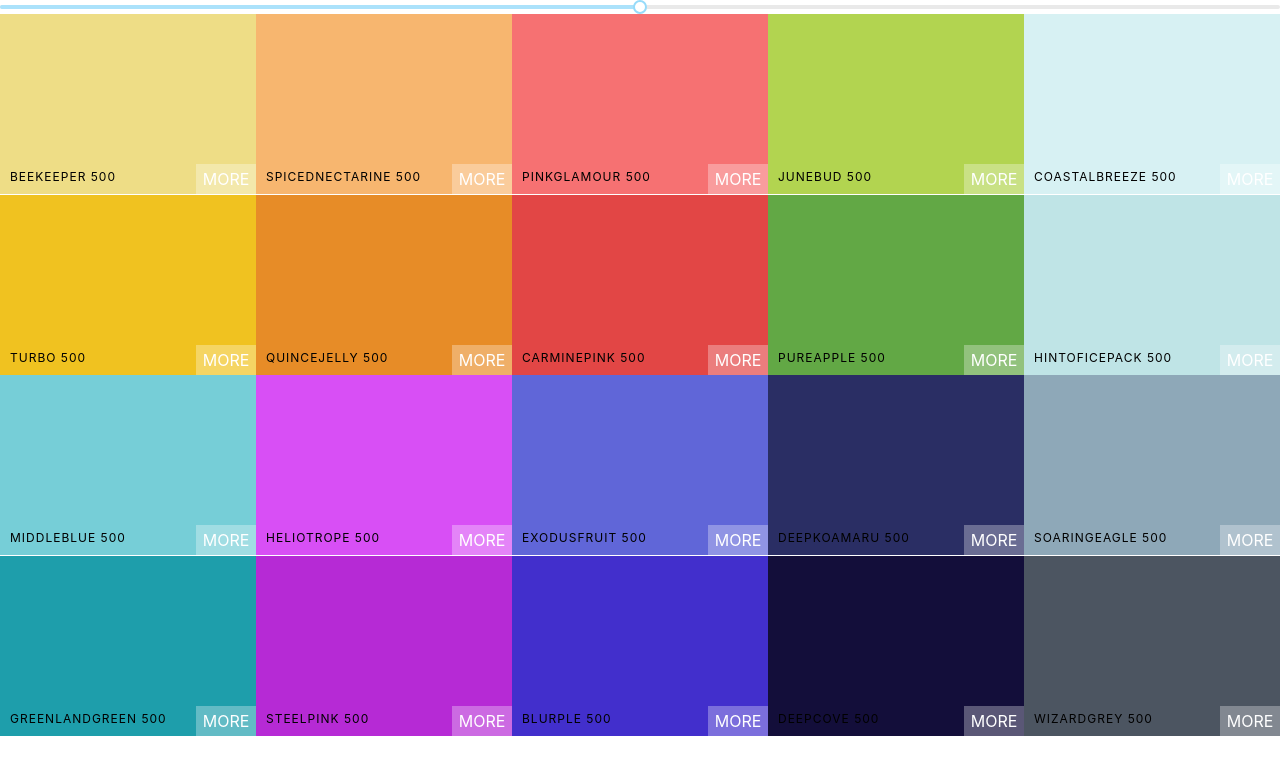
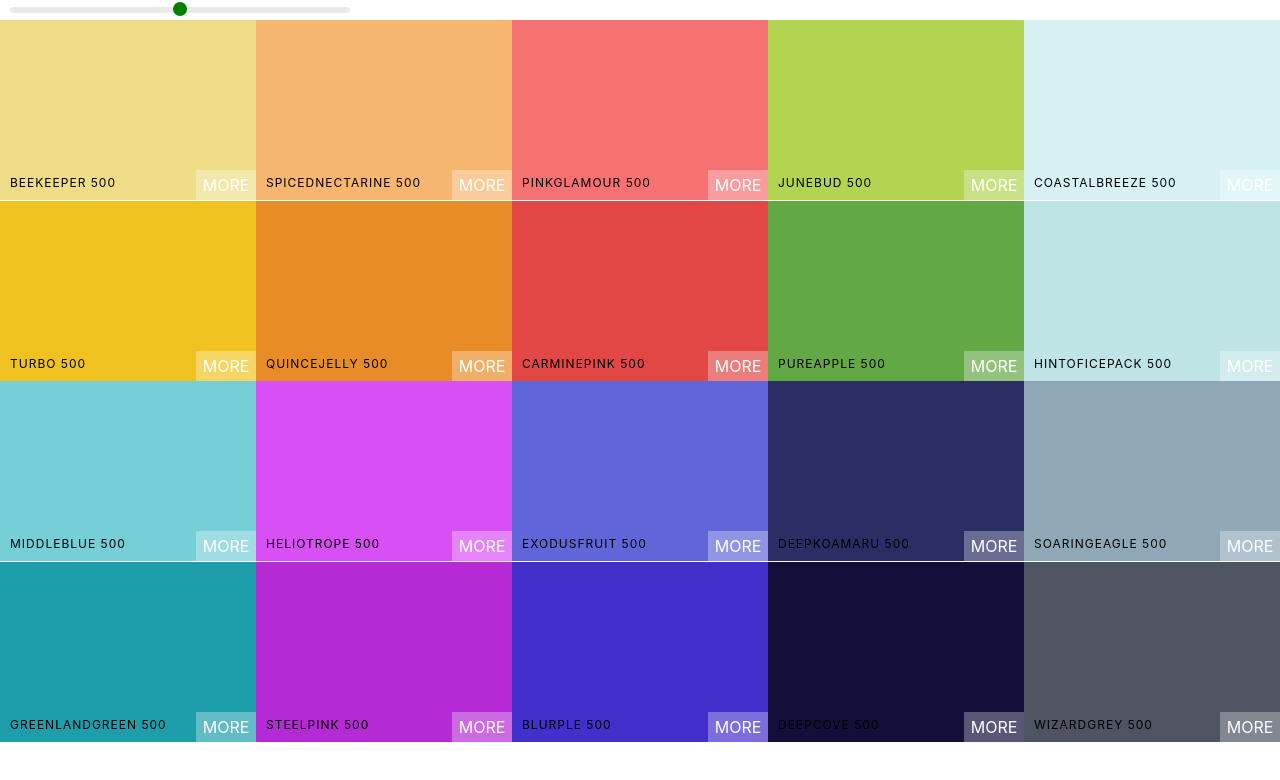
Before and after one commit to amalfkhan/colour-palette-tool, a React (Create React App) app: page / in a window 1280 px wide. Shown: the top 780 px of the page. Built offline with nearby package versions, Linux system fonts and the light colour scheme.

Commit message:
added styling to slider

```diff
--- a/src/Palette.css
+++ b/src/Palette.css
@@ -6,3 +6,27 @@
   height: 90%;
   /* overflow: hidden; */
 }
+
+.slider {
+  width: 340px;
+  margin: 0 10px;
+  display: inline-block;
+}
+
+/* .rc-slider-track {
+  background-color: transparent;
+}
+
+rc-slider-rail {
+  height: 8px;
+}
+
+.rc-slider-handle,
+.rc-slider-handle:active,
+.rc-slider-handle:hover
+.rc-slider-handle:focus {
+  background-color: green;
+  outline: none;
+  border: 2px solid green;
+  box-shadow: none;
+} */
--- a/src/Palette.js
+++ b/src/Palette.js
@@ -1,8 +1,8 @@
 import React, { Component } from 'react'
 import ColourBox from './ColourBox'
-import './Palette.css'
 import Slider from 'rc-slider';
 import 'rc-slider/assets/index.css';
+import './Palette.css'
 
 export default class Palette extends Component {
   constructor (props) {
@@ -29,13 +29,18 @@ export default class Palette extends Component {
 
     return (
       <div className="Palette">
+        <div className="slider">
           <Slider
               defaultValue={ level }
               min={100}
               max={900}
               step={100}
               onAfterChange={ this.changeLevel }
+              trackStyle={{ backgroundColor: 'transparent' }}
+              handleStyle={{ backgroundColor: 'green', outline: 'none', border: 'green', boxShadow: 'none' }}
+              railStyle={{ height: 6 }}
             />
+        </div>
         {/* nav */}
         <div className="Palette-colours">
           {colourBoxes}
```
Lines whose indentation alone changed are shown as unchanged.
